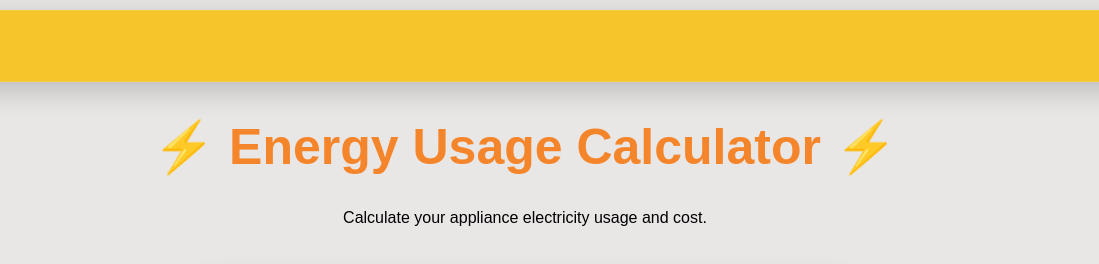
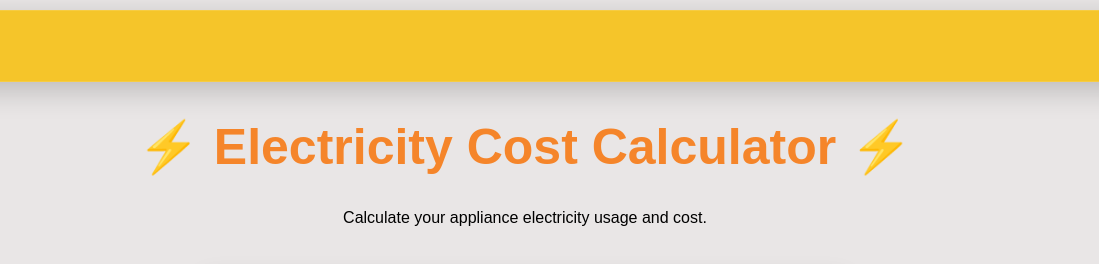
Before and after one commit to YuH4nggg/Energy-Savior, a plain HTML site: page electricity-calc.html in a window 1280 px wide. Shown: the top 264 px of the page, 115-1214 px from the left. Drawn offline with Linux system fonts and the light colour scheme.

Commit message:
changed name of calc

```diff
--- a/electricity-calc.html
+++ b/electricity-calc.html
@@ -38,7 +38,7 @@
     </nav>
 
 <div class="header">
-    <h1>⚡ Energy Usage Calculator ⚡</h1>
+    <h1>⚡ Electricity Cost Calculator ⚡</h1>
     <p>Calculate your appliance electricity usage and cost.</p>
 </div>
 
```
